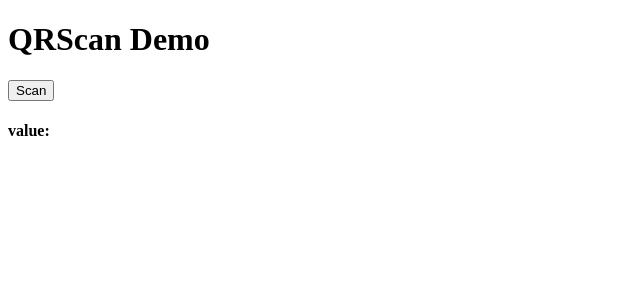
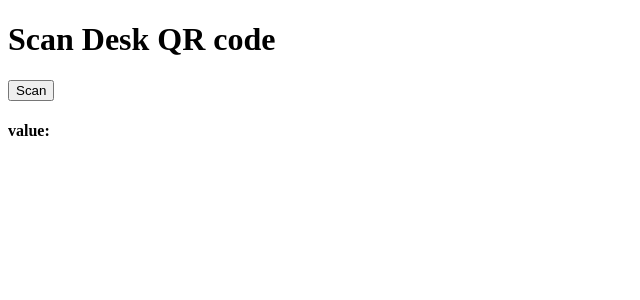
Before and after one commit to castrickland/QRapp, a React (Create React App) app in the folder qrapp/: page / in a window 1280 px wide. Shown: the top 300 px of the page, without its empty margins (0-640 px from the left). Built offline with nearby package versions, Linux system fonts and the light colour scheme.

Commit message:
heading change

```diff
--- a/qrapp/src/App.js
+++ b/qrapp/src/App.js
@@ -16,7 +16,7 @@ class App extends Component {
   render () {
     return (
       <div>
-        <h1>QRScan Demo</h1>
+        <h1>Scan Desk QR code</h1>
         {this.state.watching
           ? (
             <QRScan onFind={this.onFind} />
```
